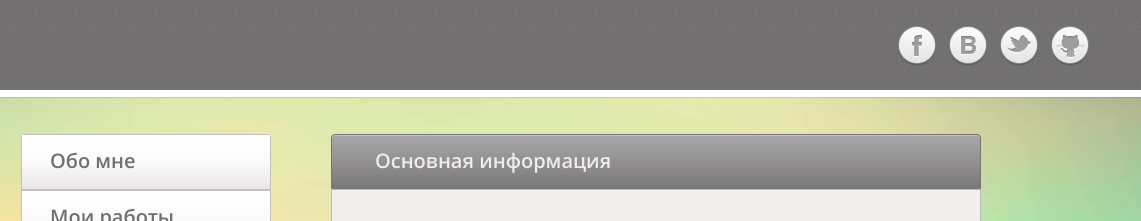
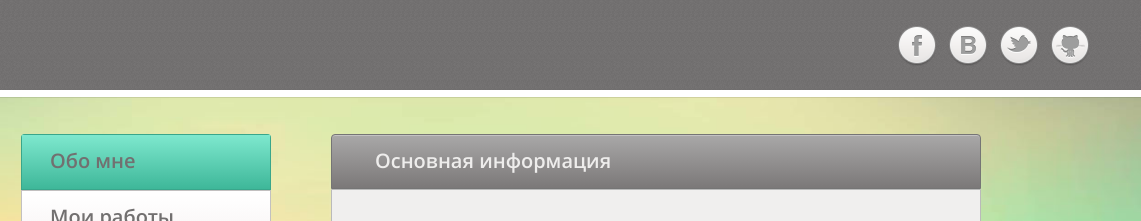
Before and after one commit to Muhammadabumansur/site, a website: page app/index.html in a window 1280 px wide. Shown: the top 221 px of the page, 139-1280 px from the left. Drawn offline with nearby package versions, Linux system fonts and the light colour scheme.

Commit message:
One more modification added

```diff
--- a/app/css/feedback.css
+++ b/app/css/feedback.css
@@ -160,7 +160,7 @@ li {
 	border: 1px solid #c2c0c0;
 }
 
-.nav_a:active {
+.nav_a:active, .current {
 	background-color: #7ee8ce;
 	background-image: linear-gradient(#7ee8ce, #3eb799);
 	border: 1px solid #39a68b;
--- a/app/css/main.css
+++ b/app/css/main.css
@@ -160,7 +160,7 @@ li {
 	border: 1px solid #c2c0c0;
 }
 
-.nav_a:active {
+.nav_a:active, .current {
 	background-color: #7ee8ce;
 	background-image: linear-gradient(#7ee8ce, #3eb799);
 	border: 1px solid #39a68b;
```
